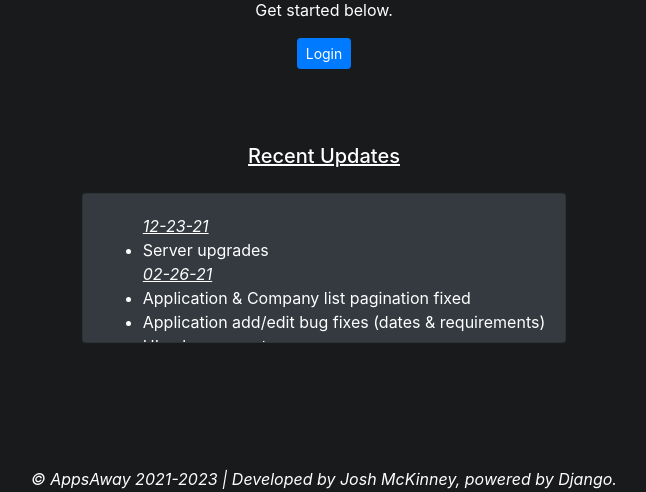
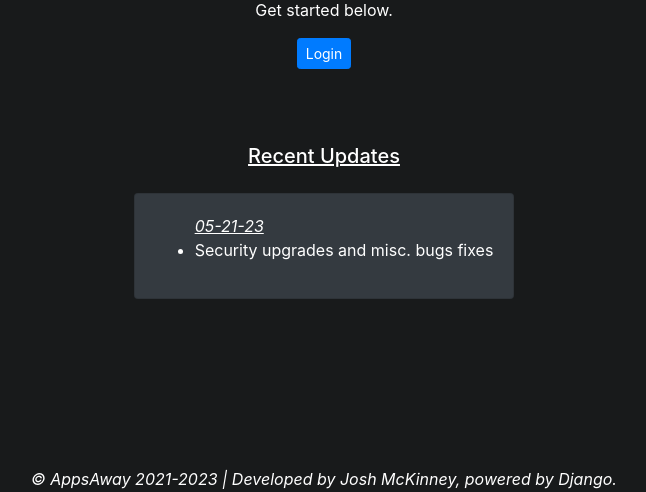
Before and after one commit to joshmckinney/appsaway, a Django app: page / in a window 1280 px wide. Shown: the part 308-800 px from the top of the page, without its empty margins (316-962 px from the left). Run offline with Django 3.2, Linux system fonts and the light colour scheme; some libraries are stand-ins or nearby versions.

Commit message:
Update recent notes

```diff
--- a/appsaway/appsaway/templates/appsaway/index.html
+++ b/appsaway/appsaway/templates/appsaway/index.html
@@ -24,12 +24,9 @@
 		            <div class="col-sm-auto">
 		                <div class="card text-white bg-dark card-body" style="max-height: 150px; overflow-y: auto;">
 		                    <ul>
-					<u><em>12-23-21</em></u>
-					<li>Server upgrades</li>
-		                    	<u><em>02-26-21</em></u>
-		                    	<li>Application & Company list pagination fixed</li>
-		                    	<li>Application add/edit bug fixes (dates & requirements)</li>
-		                    	<li>UI enhancements</li>
+								<u><em>05-21-23</em></u>
+								<li>Security upgrades and misc. bugs fixes</li>
+							</ul>
 		                </div>
 		            </div>
 		        </div>
```
